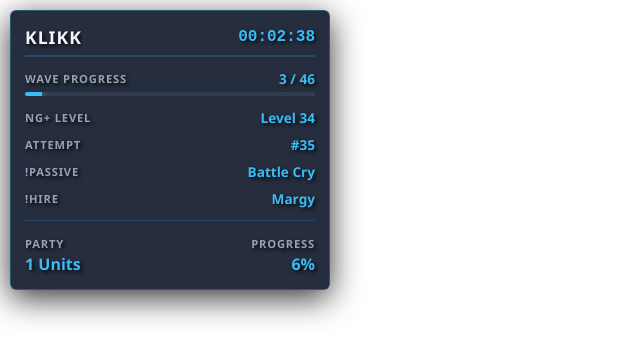
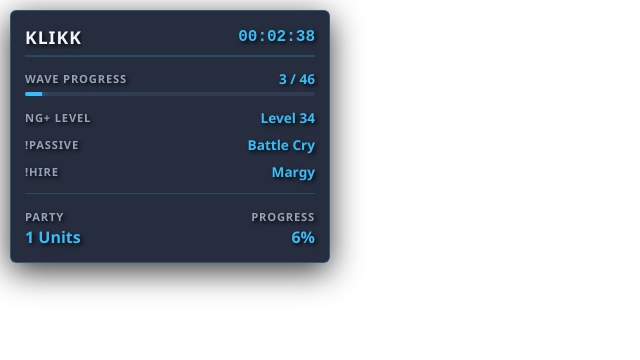
Before and after one commit to Enzemo/Ffbot-IDLE-Mods, a plain HTML site: page session-hud-browser.html in a window 1280 px wide. Shown: the whole page, without its empty margins (0-640 px from the left). Drawn offline with Linux system fonts and the light colour scheme.

Commit message:
Update session-hud-browser.html

```diff
--- a/session-hud-browser.html
+++ b/session-hud-browser.html
@@ -138,11 +138,6 @@
     </div>
 
     <div class="row">
-        <span class="label">Attempt</span>
-        <span class="val" id="ng-attempt">-</span>
-    </div>
-
-    <div class="row">
         <span class="label">!passive</span>
         <span class="val" id="passive">-</span>
     </div>
```
